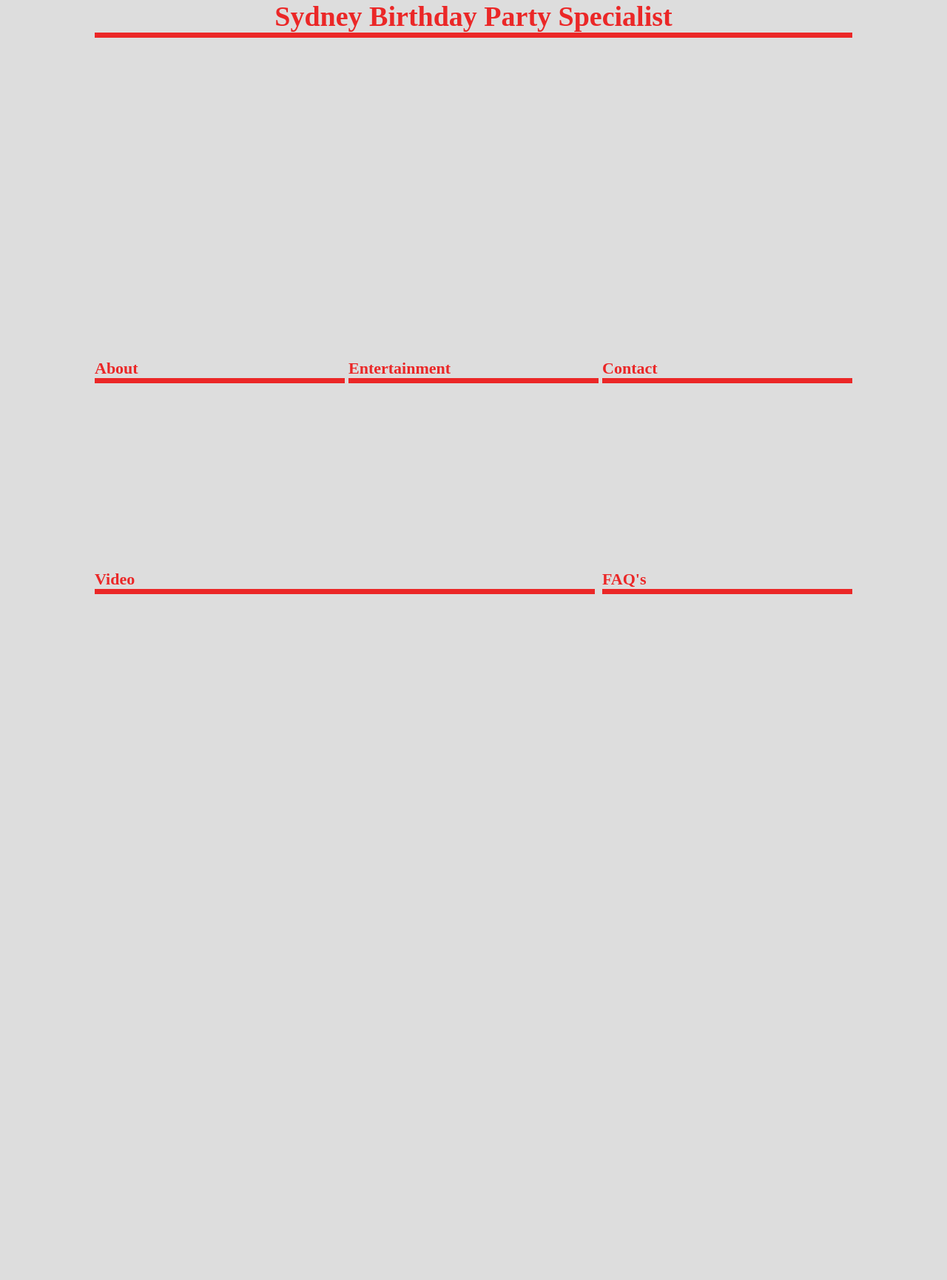
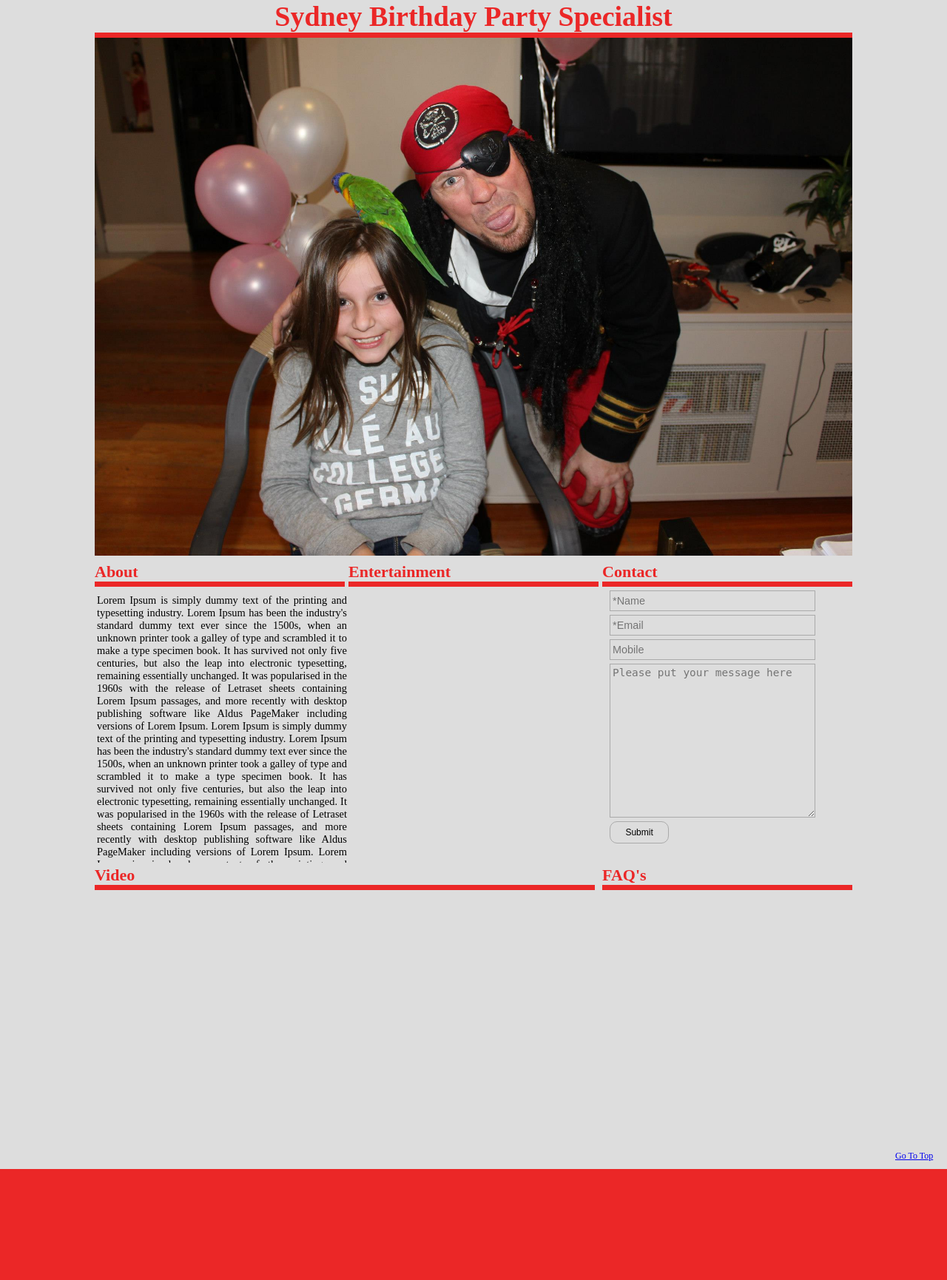
Before and after one commit to ryanlfoster/captain, a PHP site: page /index.html in a window 1280 px wide. Shown: the part 80-1810 px from the top of the page at 74% size. Before the commit the page ends 883 px from the top, so only its background shows below. Run offline with PHP 8.4, Linux system fonts and the light colour scheme; style sheets or scripts are compiled from the project's sources.

Commit message:
'10/06/2013'

```diff
--- a/css/large.less
+++ b/css/large.less
@@ -1,30 +1,98 @@
+@section_height: 400px;
+@section_margin_bottom: 10px;
+@slider_show_height: 750px;
+@content_height: @slider_show_height+@section_height*3+@section_margin_bottom*4;
+
 header{
 	height: 80px;
 }
 
+footer{
+	height: 150px;
+}
+
+.firstline_left{
+	width: 33%;
+	top: @slider_show_height+@section_margin_bottom;
+	left:0px;
+}
+.firstline_middle{
+	width: 33%;
+	top: @slider_show_height+@section_margin_bottom;
+	left:33.5%;
+}
+.firstline_right{
+	width: 33%;
+	top: @slider_show_height+@section_margin_bottom;
+	right:0px;
+}
+.secondline_left{
+	width: 66%;
+	top: @slider_show_height+@section_height+@section_margin_bottom*2;
+	left:0px;
+}
+.secondline_right{
+	width: 33%;
+	top: @slider_show_height+@section_height+@section_margin_bottom*2;
+	right:0px;
+}
+
 .slider_show{
-	height: 485px;
+	height: @slider_show_height;
 }
 
 section{
-	height: 275px;
-	margin-bottom: 10px;
+	height: @section_height;
+	margin-bottom: @section_margin_bottom;
 }
 
-.about, .entertainment, .contact{
-	width: 33%;
-	display: inline-block;
+section{
+	position: absolute;
+	height: @section_height;
+	margin-bottom: @section_margin_bottom;
+	z-index: 999;
+}
+.slider_show{
+	width:100%;
+	position: absolute;
+	height: @slider_show_height;
+	top:0px;
+	left: 0px;
+	z-index: 999px;
+}
+.about{
+	.firstline_left;
+}
+ .contact{
+ 	.firstline_right;
+ }
+.entertainment{
+	.firstline_middle;
+}
+.video{
+	.secondline_left;
+}
+.faq{
+	.secondline_right;
+}
+.content{
+	height: @slider_show_height+@section_height*2+@section_margin_bottom*3;
+}
+.top{
+	bottom: 150px;
 }
 
-.entertainment{
-	margin: 0 0.5%;
+/*------------------------------slider---------------------------------*/
+.slider{
+	li{
+		height: -50px+@slider_show_height;
+		img{
+			height: -50px+@slider_show_height;
+		}
+	}
 }
-.video{
-	width: 66%;
-	margin-right: 1%;
-	display: inline-block;
+/*-----------------------------about--------------------------------*/
+p.text{
+	top:40px;
+	height: -40+@section_height;
 }
-.faq{
-	width: 33%;
-	display: inline-block;
-}
--- a/css/medium.less
+++ b/css/medium.less
@@ -1,3 +1,103 @@
+@section_height: 500px;
+@section_margin_bottom: 10px;
+@slider_show_height: 400px;
+@content_height: @slider_show_height+@section_height*3+@section_margin_bottom*4;
+
+
+h2{
+	font-size: 2.36em;
+}
+
+.videoline{
+	width: 100%;
+	left:0px;
+	//top: @slider_show_height+@section_margin_bottom;
+	top: @slider_show_height+@section_height*2+@section_margin_bottom*3;
+}
+.firstline_left{
+	width: 49.5%;
+	//top: @slider_show_height+@section_height+@section_margin_bottom*2;
+	top: @slider_show_height+@section_margin_bottom;
+	left: 0px;
+}
+.firstline_right{
+	width: 49.5%;
+	//top: @slider_show_height+@section_height+@section_margin_bottom*2;
+	top: @slider_show_height+@section_margin_bottom;
+	right: 0px;
+}
+.secondline_left{
+	width: 49.5%;
+	//top: @slider_show_height+@section_height*2+@section_margin_bottom*3;
+	top: @slider_show_height+@section_height+@section_margin_bottom*2;
+	left: 0px;
+}
+.secondline_right{
+	width: 49.5%;
+	//top: @slider_show_height+@section_height*2+@section_margin_bottom*3;
+	top: @slider_show_height+@section_height+@section_margin_bottom*2;
+	right: 0px;
+}
 header{
 	height: 50px;
 }
+
+footer{
+	height: 100px;
+}
+section{
+	position: absolute;
+	height: @section_height;
+	margin-bottom: @section_margin_bottom;
+	z-index: 999;
+}
+.slider_show{
+	width:100%;
+	position: absolute;
+	height: @slider_show_height;
+	top:0px;
+	left: 0px;
+	z-index: 999px;
+}
+
+.video{
+	.videoline;
+}
+
+.about{
+	.firstline_left;
+}
+
+
+.entertainment{
+	.firstline_right;
+}
+
+.faq{
+	.secondline_left;
+}
+.contact{
+	.secondline_right;
+}
+.content{
+	height: @content_height;
+}
+.top{
+	bottom: 100px;
+}
+
+/*------------------------------slider---------------------------------*/
+.slider{
+	li{
+		height: -50+@slider_show_height;
+		img{
+			height: -50+@slider_show_height;
+		}
+	}
+}
+
+/*-----------------------------about--------------------------------*/
+p.text{
+	top:40px;
+	height: -40+@section_height;
+}
--- a/css/small.less
+++ b/css/small.less
@@ -1,3 +1,87 @@
+@section_height: 200px;
+@section_margin_bottom: 10px;
+@slider_show_height: 200px;
+@content_height: @slider_show_height+@section_height*6+@section_margin_bottom*7;
+
+
+h2{
+	font-size: 2.36em;
+}
+
+.videoline{
+	width: 100%;
+	left:0px;
+	top: @slider_show_height+@section_margin_bottom;
+}
+
+.section(@level:0){
+	width: 100%;
+	top: @slider_show_height+@section_height*@level+@section_margin_bottom*(@level+1);
+	left: 0px;
+}
 header{
-	height: 40px;
+	height: 50px;
 }
+
+footer{
+	height: 100px;
+}
+section{
+	position: absolute;
+	height: @section_height;
+	margin-bottom: @section_margin_bottom;
+	z-index: 999;
+}
+.slider_show{
+	position: absolute;
+	height: @slider_show_height;
+	top:0px;
+	left: 0px;
+	z-index: 999px;
+}
+
+.video{
+	.section(5);
+}
+
+.about{
+	.section(2);
+}
+
+
+.entertainment{
+	.section(1);
+}
+
+.faq{
+	.section(3);
+}
+.contact{
+	.section(4);
+}
+.content{
+	height: @content_height;
+}
+
+.top{
+	bottom: 100px;
+}
+
+/*------------------------------slider---------------------------------*/
+.slider{
+	li{
+		height: -50+@slider_show_height;
+		img{
+			height: -50+@slider_show_height;
+		}
+	}
+}
+/*-----------------------------about--------------------------------*/
+p.text{
+	top:40px;
+	height: -40+@section_height;
+}
+
+#submit{
+	height: 35%;
+}
--- a/css/style.less
+++ b/css/style.less
@@ -1,5 +1,5 @@
 @background_color: #ddd;
-@section_color: pink;
+@section_color: #ddd;
 @header_color: #EB2727;
 @footer_color: #EB2727;
 @lable_color: #EB2727;
@@ -14,6 +14,12 @@
 	background: @background_color;
 }
 
+
+p, input, textarea{
+	padding: 3px;
+	font-size: 1.2em;
+	text-align: justify;
+}
 h2{
 	font-size: 3.16666667em;
 	color: @lable_color;
@@ -40,12 +46,18 @@ footer{
 
 section{
 	&:hover{
-
 			background-color: @section_color;
 
 	}
 }
-
+.top{
+	display: block;
+	position: absolute;
+	width: 70px;
+	height: 25px;
+	right: 0px;
+	z-index: 1111;
+}
 .content{
 	width: 80%;
 	min-height: 200px;
@@ -58,3 +70,53 @@ section{
 		}
 	}
 }
+
+.slider{
+	display: block;
+	width: 100%;
+	li{
+		display: block;
+		width: 100%;
+		overflow: hidden;
+		img{
+			display: block;
+			margin: 0 auto;
+		}
+	}
+}
+p.text{
+	left: 0px;
+	position: absolute;
+	display: block;
+	width: 100%;
+	overflow: auto;
+}
+
+input{
+	width: 80%;
+	display: block;
+	margin: 5px 10px;
+	height: 5%;
+	border: 1px solid #aaa;
+}
+textarea{
+	display: block;
+	width: 80%;
+	height: 50%;
+	margin: 5px 10px;
+	border: 1px solid #aaa;
+}
+
+#submit{
+	width: 80px;
+	height: 30px;
+	border: 1px solid #aaa;
+	margin-left: 10px;
+	-moz-border-radius: 10px;
+    -webkit-border-radius: 10px;
+    -khtml-border-radius: 10px;
+    border-radius: 10px;
+	&:hover{
+		background-color: white;
+	}
+}
--- a/index.html
+++ b/index.html
@@ -4,10 +4,11 @@
                 <meta http-equiv="Content-Type" content="text/html" charset="utf-8">
                 <meta name="viewport" content="width=device-width,initial-scale=1.0">
                 <link rel="stylesheet/less" type="text/css" href="css/style.less">
-                <link rel="stylesheet" href="css/large.less">
-                <link rel="stylesheet" media="only screen and (min-width:501px) and (max-width: 800px)" href="css/medium.less">
-                <link rel="stylesheet" media="only screen and (min-width:50px) and (max-width: 500px)" href="css/small.less">
+                <link rel="stylesheet/less" media="only screen and (min-width:50px) and (max-width: 500px)" href="css/small.less">
+                <link rel="stylesheet/less" media="only screen and (min-width:501px) and (max-width: 800px)" href="css/medium.less">
+                <link rel="stylesheet/less" media="only screen and (min-width:800px)" href="css/large.less">
                 <script src="js/less-1.3.3.min.js"></script>
+
                 <title></title>
                 <!--[if lt IE 9]>
                         <script src="http://ie7-js.googlecode.com/svn/version/2.1(beta4)/IE9.js&quot; type="text/javascript"></script>
@@ -19,42 +20,51 @@
                 <!--[if lt IE 9]>
                         <script src="js/html5shiv.js"></script>
                 <![endif]-->
-
-                <!--
-                <link rel="stylesheet" href="bootstrap/css/bootstrap.min.css">
-                <link rel="stylesheet" href="bootstrap/css/bootstrap-responsive.min.css">
-                -->
         </head>
         <body>
                 <header>
 
                 </header>
-                <div class="content">
+                <div class="content" id="content">
                         <div class="slider_show">
                                 <div class="lable">
                                         <h2>Sydney Birthday Party Specialist</h2>
                                         <div class="divider"></div>
                                 </div>
-                                <div class="slider">
-
-                                </div>
+                                <ul class="slider">
+                                        <li><img src="img/1.jpg" alt=""></li>
+                                        <li><img src="img/2.jpg" alt=""></li>
+                                        <li><img src="img/3.jpg" alt=""></li>
+                                        <li><img src="img/4.jpg" alt=""></li>
+                                </ul>
                         </div><section class="about">
                                 <div class="lable">
                                         <h3>About</h3>
                                         <div class="divider"></div>
 
                                 </div>
-
+                                <p class="text">
+                                        Lorem Ipsum is simply dummy text of the printing and typesetting industry. Lorem Ipsum has been the industry's standard dummy text ever since the 1500s, when an unknown printer took a galley of type and scrambled it to make a type specimen book. It has survived not only five centuries, but also the leap into electronic typesetting, remaining essentially unchanged. It was popularised in the 1960s with the release of Letraset sheets containing Lorem Ipsum passages, and more recently with desktop publishing software like Aldus PageMaker including versions of Lorem Ipsum.
+                                         Lorem Ipsum is simply dummy text of the printing and typesetting industry. Lorem Ipsum has been the industry's standard dummy text ever since the 1500s, when an unknown printer took a galley of type and scrambled it to make a type specimen book. It has survived not only five centuries, but also the leap into electronic typesetting, remaining essentially unchanged. It was popularised in the 1960s with the release of Letraset sheets containing Lorem Ipsum passages, and more recently with desktop publishing software like Aldus PageMaker including versions of Lorem Ipsum.
+                                          Lorem Ipsum is simply dummy text of the printing and typesetting industry. Lorem Ipsum has been the industry's standard dummy text ever since the 1500s, when an unknown printer took a galley of type and scrambled it to make a type specimen book. It has survived not only five centuries, but also the leap into electronic typesetting, remaining essentially unchanged. It was popularised in the 1960s with the release of Letraset sheets containing Lorem Ipsum passages, and more recently with desktop publishing software like Aldus PageMaker including versions of Lorem Ipsum.
+                                           Lorem Ipsum is simply dummy text of the printing and typesetting industry. Lorem Ipsum has been the industry's standard dummy text ever since the 1500s, when an unknown printer took a galley of type and scrambled it to make a type specimen book. It has survived not only five centuries, but also the leap into electronic typesetting, remaining essentially unchanged. It was popularised in the 1960s with the release of Letraset sheets containing Lorem Ipsum passages, and more recently with desktop publishing software like Aldus PageMaker including versions of Lorem Ipsum.
+                                </p>
                         </section><section class="entertainment">
                                 <div class="lable">
                                         <h3>Entertainment</h3>
                                         <div class="divider"></div>
                                 </div>
+
                         </section><section class="contact">
                                 <div class="lable">
                                         <h3>Contact</h3>
                                         <div class="divider"></div>
                                 </div>
+                                <input id="name" type="text" placeholder="*Name">
+                                <input id="email" type="text" placeholder="*Email">
+                                <input id="mobile" type="text" placeholder="Mobile">
+                                <textarea id="message" name="" id="" cols="25" rows="10" placeholder="Please put your message here"></textarea>
+                                <button id="submit">Submit</button>
                         </section><section class="video">
                                 <div class="lable">
                                         <h3>Video</h3>
@@ -67,9 +77,11 @@
                                 </div>
                         </section>
                 </div>
+                <a class="top" href="#content">Go To Top</a>
                 <footer>
                 </footer>
                 <script src="js/jquery-1.10.1.min.js"></script>
+                <script src="js/responsiveslides.min.js"></script>
                 <script src="js/js.js"></script>
         </body>
 </html>
```
Also changed, not shown: js/js.js (+18 -0 lines), img/1.jpg (added), img/2.jpg (added), img/3.jpg (added), img/4.jpg (added), js/responsiveslides.min.js (added).
